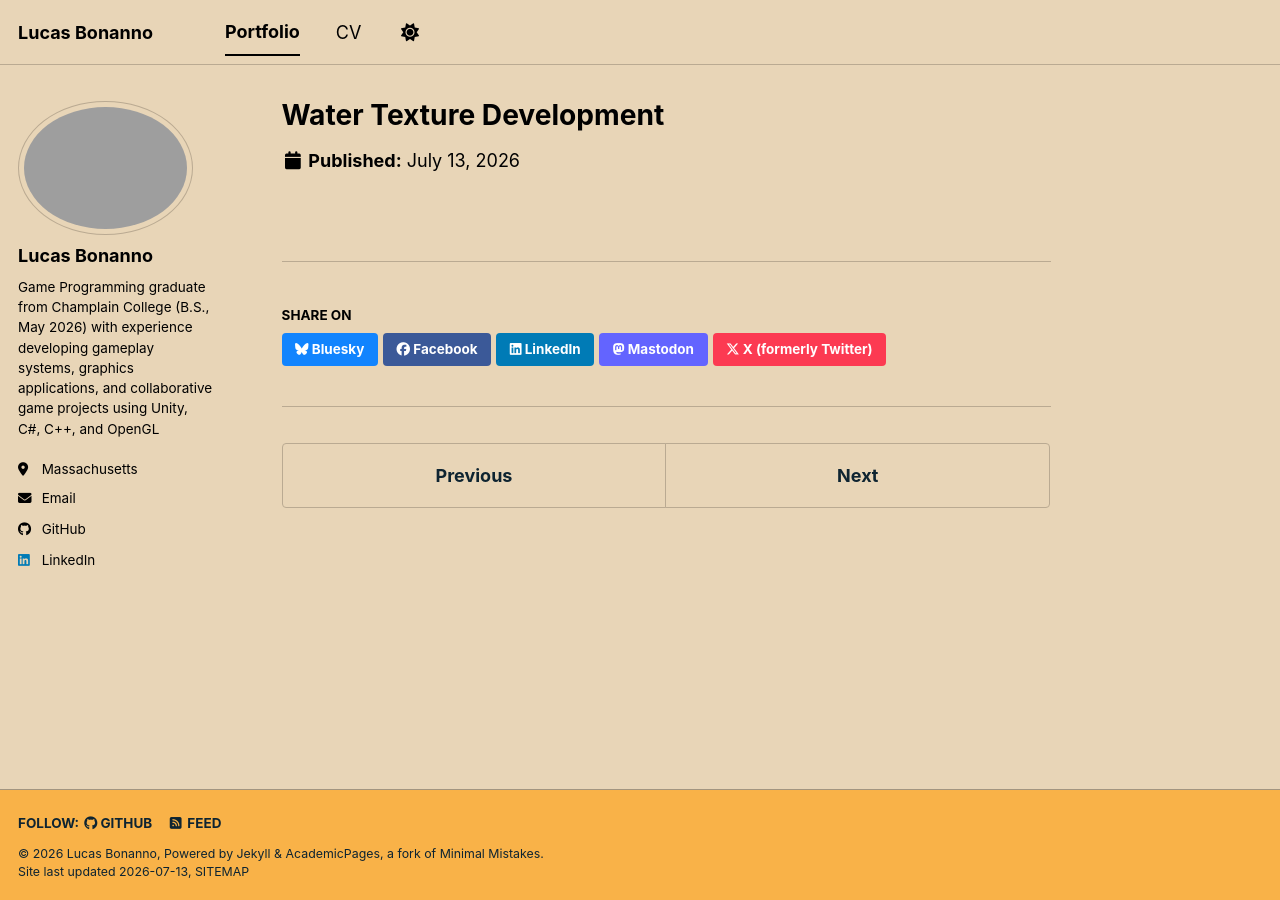
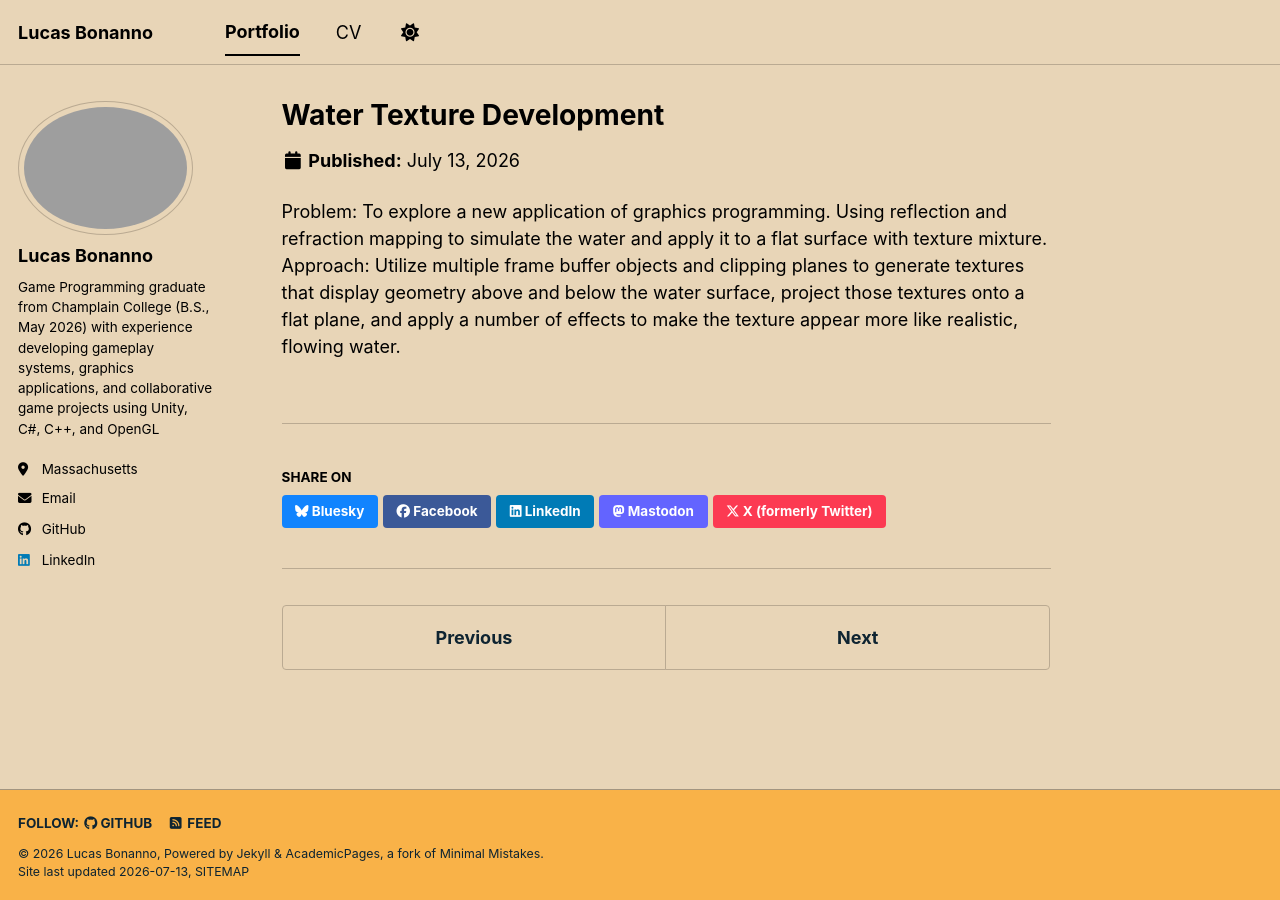
Before and after one commit to LucasB16643/LucasB16643.github.io, a Jekyll site: the page built from _portfolio/portfolio-3.html, in a window 1280 px wide. Built offline with Jekyll 4.4.1, drawn with Linux system fonts in a browser that asks for light colours; a style sheet for code colours, icons or effects is not loaded.

Commit message:
Enhance portfolio-3.html with project details
Added problem statement and approach for graphics programming application.

```diff
--- a/_portfolio/portfolio-3.html
+++ b/_portfolio/portfolio-3.html
@@ -4,3 +4,6 @@ excerpt: "A 3D driving game where players navigate city streets in a school bus
  <br/><img src='/images/500x300.png'>"
 collection: portfolio
 ---
+Problem: To explore a new application of graphics programming. Using reflection and refraction mapping to simulate the water and apply it to a flat surface with texture mixture.
+
+Approach: Utilize multiple frame buffer objects and clipping planes to generate textures that display geometry above and below the water surface,  project those textures onto a flat plane, and apply a number of effects to make the texture appear more like realistic, flowing water.
```
